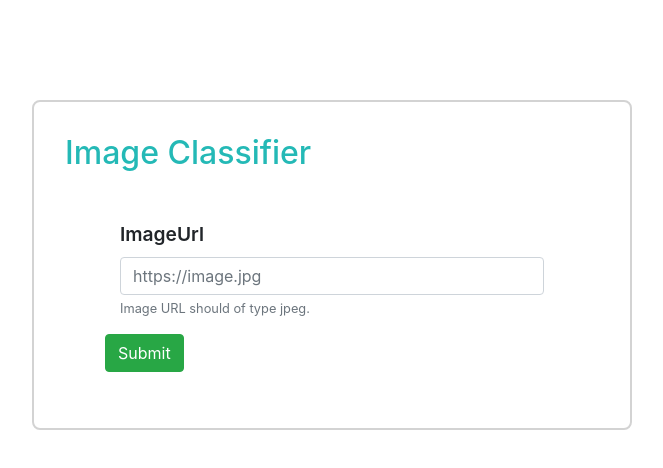
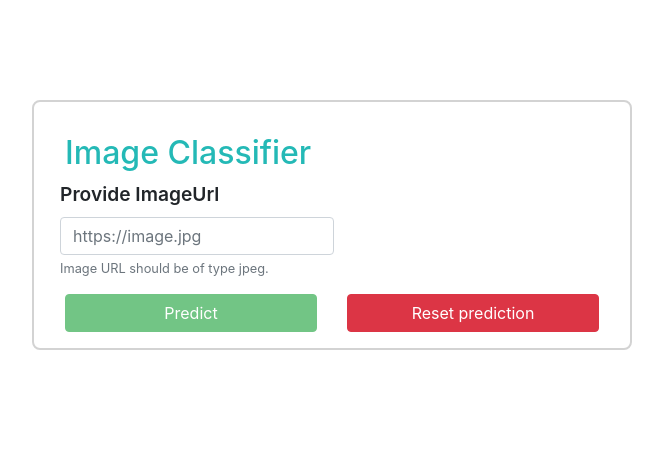
Before and after one commit to mansong1/go-imageclassifierapi, a React (Create React App) app in the folder frontend/: page / in a window 1280 px wide. Shown: the top 468 px of the page, without its empty margins (308-971 px from the left). Built offline with nearby package versions, Linux system fonts and the light colour scheme.

Commit message:
Add loading func

```diff
--- a/frontend/public/index.html
+++ b/frontend/public/index.html
@@ -7,7 +7,7 @@
     <meta name="theme-color" content="#000000" />
     <meta
       name="description"
-      content="Web site created using create-react-app"
+      content="Image Classifier frontend"
     />
     <link rel="apple-touch-icon" href="%PUBLIC_URL%/logo192.png" />
     <!--
@@ -24,7 +24,7 @@
       work correctly both with client-side routing and a non-root public URL.
       Learn how to configure a non-root public URL by running `npm run build`.
     -->
-    <title>React App</title>
+    <title>Image Classifier</title>
   </head>
   <body>
     <noscript>You need to enable JavaScript to run this app.</noscript>
--- a/frontend/src/components/PostPrediction.js
+++ b/frontend/src/components/PostPrediction.js
@@ -1,12 +1,11 @@
-import React, { Component } from 'react';
+import React, { Component, StrictMode } from 'react';
 import axios from 'axios';
 
+
 import {
-  Container, Col, Form,
-  FormGroup, Label, Input,
-  Button, FormText, FormFeedback,
+  Container, Col, Form, Row, Label,
+  FormGroup, Button, FormText, FormFeedback, Spinner, Input
 } from 'reactstrap';
-
 
 const api = axios.create({
   baseURL: `http://localhost:8080`,
@@ -15,13 +14,14 @@ const api = axios.create({
   }
 })
 
-
 class PostPrediction extends Component {
 
   constructor(props) {
     super(props);
 
     this.state = {
+      isLoading: false,
+      prediction: '',
       url: '',
       validate :{
         urlState: '',
@@ -43,30 +43,51 @@ class PostPrediction extends Component {
     this.setState({ [event.target.name]: event.target.value });
   }
 
-  handleSubmit = event => {
+  handleClick= event => {
     event.preventDefault(); //stop browser from reloading page
 
     const URL = {
       url: this.state.url
     }
 
+    this.setState({isLoading: true});
     api
     .post('/classify', URL)
     .then(res => {
-        console.log(res.data)
+      this.setState({
+        prediction: res.data.label,
+        isLoading: false,
+      })
       }
     )
   }
 
+  handleCancelClick = event => {
+    this.setState({
+      url: '',
+      prediction: '',
+  });
+  }
+
+  capitaliseString(str) {
+    return str.charAt(0).toUpperCase() + str.slice(1);
+  }
+
   render() {
-    const { url } = this.state;
+    const url = this.state.url;
+    const isLoading = this.state.isLoading;
+    const prediction = this.state.prediction;
+
     return (
-      <Container fluid >
-        <h2>Image Classifier</h2>
-      <Form className="form" onSubmit={this.handleSubmit}>
-        <Col>
+      <Container>
+        <div>
+        <h2 className="title">Image Classifier</h2>
+        </div>
+        <div className="content">
+          <Form>
+            <Row form>
               <FormGroup>
-          <Label>ImageUrl</Label>
+                <Label>Provide ImageUrl</Label>
                 <Input
                   name="url"
                   type="url"
@@ -75,8 +96,8 @@ class PostPrediction extends Component {
                   value={url}
                   valid={ this.state.validate.urlState === 'has-success' }
                   invalid={ this.state.validate.urlState === 'has-danger' }
-              onChange={this.handleChange}/>
-            <FormText className="text-muted">Image URL should of type jpeg.</FormText>
+                  onChange={this.handleChange} />
+                  <FormText className="text-muted">Image URL should be of type jpeg.</FormText>
                   <FormFeedback valid>
                     This looks like a valid URL
                   </FormFeedback>
@@ -84,9 +105,38 @@ class PostPrediction extends Component {
                     This is an invalid URL
                   </FormFeedback>
               </FormGroup>
+            </Row>
+
+            <Row>
+              <Col>
+                <Button
+                  block
+                  color="success"
+                  type="submit"
+                  disabled={url === "" || this.state.validate.urlState === 'has-danger' }
+                  onClick={!isLoading ? this.handleClick : null}>
+                  { isLoading ? 'Making Prediction' : 'Predict' }
+                </Button>
               </Col>
-        <Button color="success" type="submit">Submit</Button>
+              <Col>
+                <Button
+                  block
+                  color="danger"
+                  disabled={isLoading}
+                  onClick={this.handleCancelClick}>
+                  Reset prediction
+                </Button>
+              </Col>
+            </Row>
           </Form>
+          {prediction === "" ? null :
+            (<Row>
+              <Col className="result-container">
+                <h5 id="result">This looks like: {this.capitaliseString(prediction)}</h5>
+              </Col>
+            </Row>)
+          }
+        </div>
       </Container>
   );
   }
```
Also changed, not shown: 1 other file (tests, documents, lock files or other folders). Lines whose indentation alone changed are shown as unchanged.
